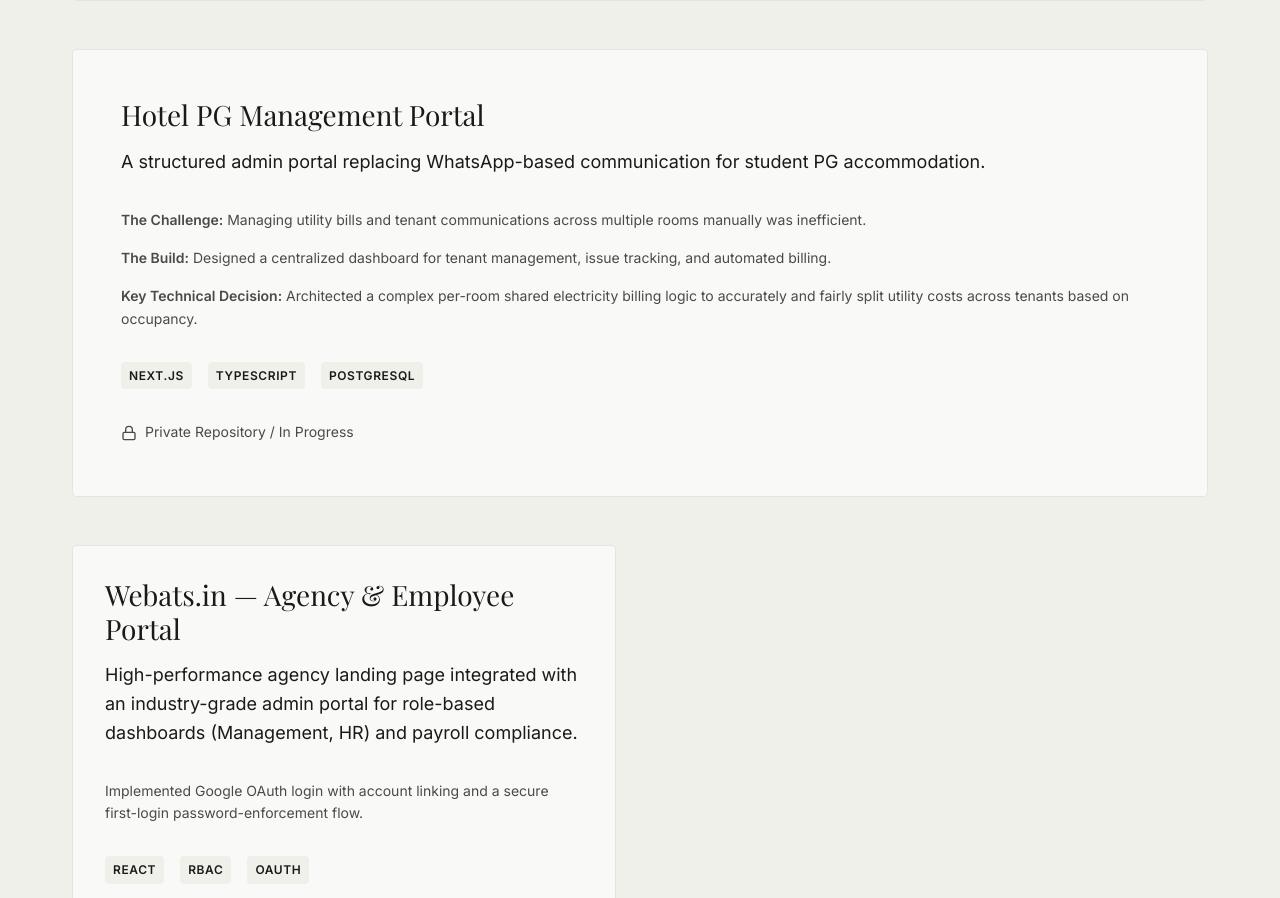
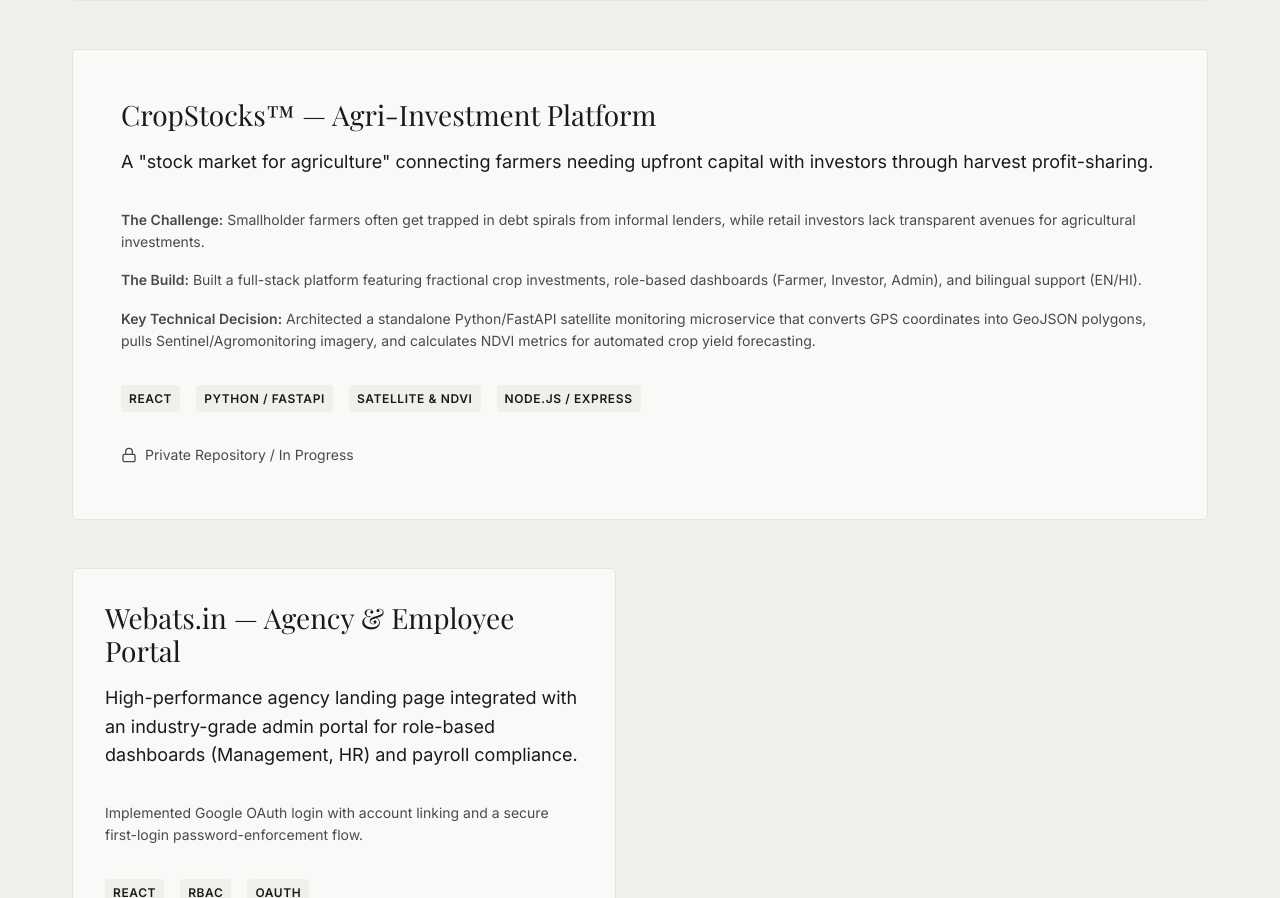
Before and after one commit to MananPandey1306/Portfolio, a plain HTML site: page index.html in a window 1280 px wide. Shown: the part 2936-3834 px from the top of the page. Drawn offline with nearby package versions, Linux system fonts and the light colour scheme; a web font is replaced by a local one.

Commit message:
Replace Hotel Management Portal with CropStocks project

```diff
--- a/index.html
+++ b/index.html
@@ -186,19 +186,20 @@
                     <!-- Project 2: Detailed Case Study -->
                     <article class="project-card featured reveal">
                         <div class="project-content">
-                            <h3 class="project-title">Hotel PG Management Portal</h3>
-                            <p class="project-description">A structured admin portal replacing WhatsApp-based communication for student PG accommodation.</p>
+                            <h3 class="project-title">CropStocks™ — Agri-Investment Platform</h3>
+                            <p class="project-description">A "stock market for agriculture" connecting farmers needing upfront capital with investors through harvest profit-sharing.</p>
 
                             <div class="project-details">
-                                <p><strong>The Challenge:</strong> Managing utility bills and tenant communications across multiple rooms manually was inefficient.</p>
-                                <p><strong>The Build:</strong> Designed a centralized dashboard for tenant management, issue tracking, and automated billing.</p>
-                                <p><strong>Key Technical Decision:</strong> Architected a complex per-room shared electricity billing logic to accurately and fairly split utility costs across tenants based on occupancy.</p>
+                                <p><strong>The Challenge:</strong> Smallholder farmers often get trapped in debt spirals from informal lenders, while retail investors lack transparent avenues for agricultural investments.</p>
+                                <p><strong>The Build:</strong> Built a full-stack platform featuring fractional crop investments, role-based dashboards (Farmer, Investor, Admin), and bilingual support (EN/HI).</p>
+                                <p><strong>Key Technical Decision:</strong> Architected a standalone Python/FastAPI satellite monitoring microservice that converts GPS coordinates into GeoJSON polygons, pulls Sentinel/Agromonitoring imagery, and calculates NDVI metrics for automated crop yield forecasting.</p>
                             </div>
 
                             <div class="project-tags">
-                                <span>Next.js</span>
-                                <span>TypeScript</span>
-                                <span>PostgreSQL</span>
+                                <span>React</span>
+                                <span>Python / FastAPI</span>
+                                <span>Satellite & NDVI</span>
+                                <span>Node.js / Express</span>
                             </div>
                             <span class="project-status"><i data-lucide="lock" class="icon-small"></i> Private Repository / In Progress</span>
                         </div>
--- a/script.js
+++ b/script.js
@@ -197,8 +197,8 @@ document.addEventListener('DOMContentLoaded', () => {
         if (/(experience|internship|work|idemia|job)/.test(lowerInput)) {
             return "Manan worked as an <strong>AI/ML Intern at IDEMIA India Pvt. Ltd.</strong> (May 2026 – Jul 2026) where he built an EmotionAI platform using TensorFlow.js and a CNN for real-time facial expression analysis in-browser. He also engineered an in-app chatbot and automated notification workflows.";
         }
-        else if (/(project|portfolio|classlens|hotel|webats)/.test(lowerInput)) {
-            return "Manan's key projects include:<br>• <strong>ClassLens:</strong> An AI-powered attendance system using AWS Rekognition.<br>• <strong>Hotel PG Management Portal:</strong> A Next.js/PostgreSQL portal with complex shared electricity billing logic.<br>• <strong>Employee Management System (Webats.in):</strong> An admin portal with RBAC and OAuth integration.";
+        else if (/(project|portfolio|classlens|cropstock|crop|webats)/.test(lowerInput)) {
+            return "Manan's key projects include:<br>• <strong>ClassLens:</strong> An AI-powered attendance system using AWS Rekognition.<br>• <strong>CropStocks™:</strong> A stock market for agricultural produce with a Python/FastAPI satellite NDVI monitoring microservice.<br>• <strong>Employee Management System (Webats.in):</strong> An admin portal with RBAC and OAuth integration.";
         }
         else if (/(education|college|university|degree|vit|bhopal|study)/.test(lowerInput)) {
             return "Manan is currently pursuing a <strong>B.Tech in Computer Science with Artificial Intelligence & Machine Learning</strong> at VIT Bhopal University (Sep 2024 – Aug 2028).";
```
